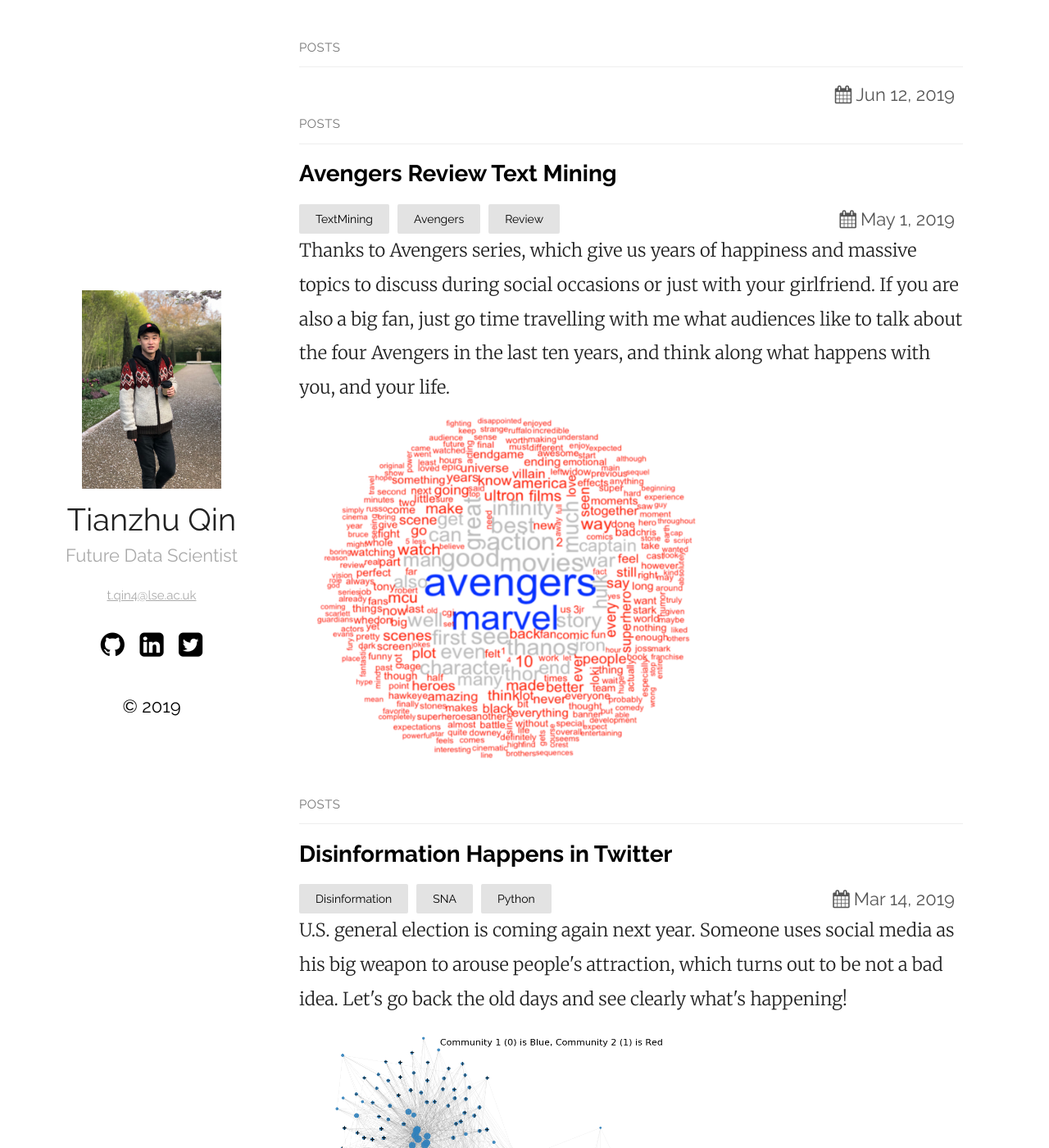
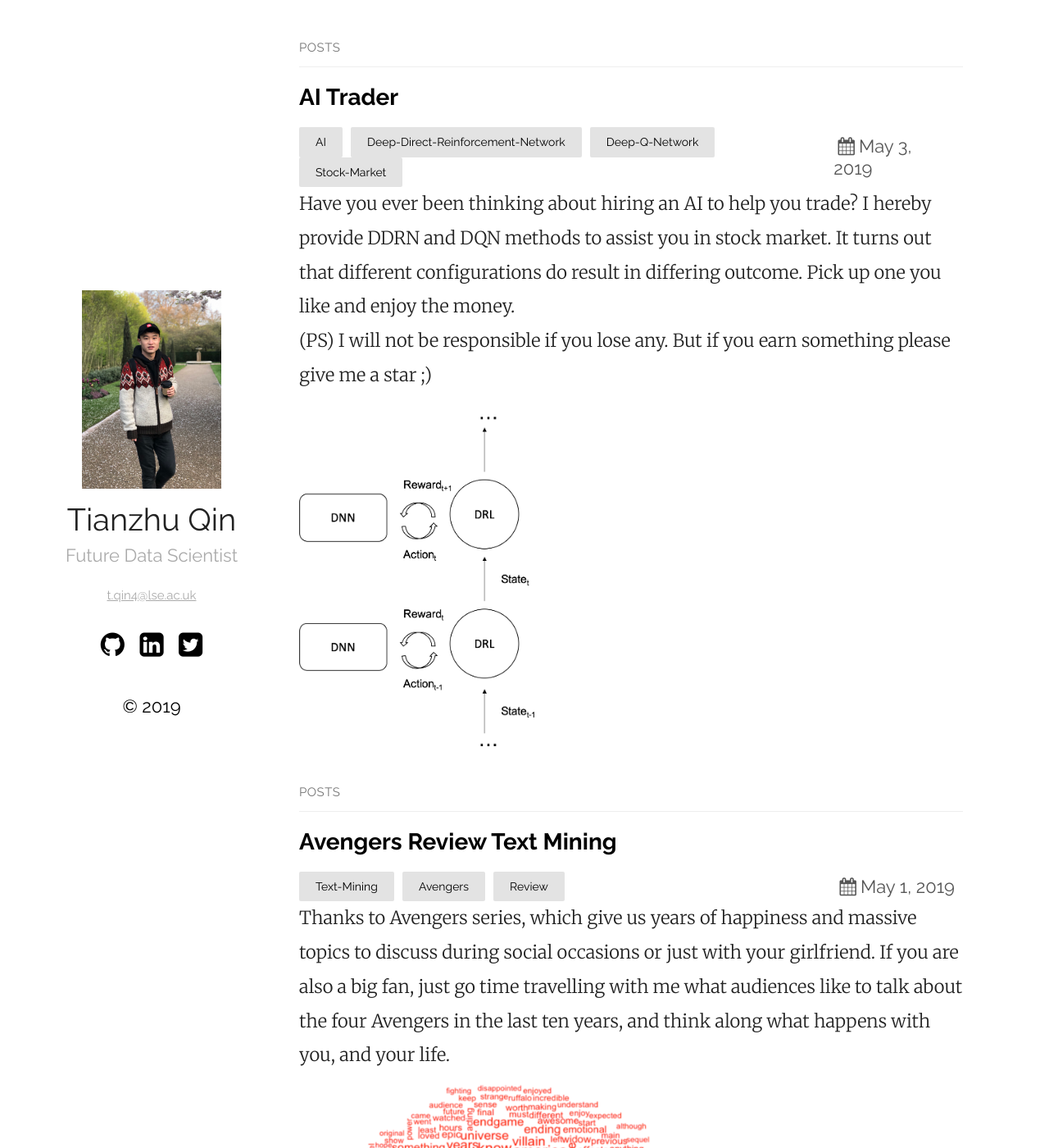
Before and after one commit to TianzhuQin/tianzhu.github.com, a Jekyll site: the page built from index.md, in a window 1280 px wide and 1400 px high. Shown: the whole window at 82% size. Built offline with Jekyll 4.4.1, drawn with Linux system fonts in a browser that asks for light colours.

Commit message:
Add AI project

```diff
--- a/_posts/2019-05-01-avengers_review.markdown
+++ b/_posts/2019-05-01-avengers_review.markdown
@@ -2,7 +2,7 @@
 layout: post
 title:  "Avengers Review Text Mining"
 date:   2019-05-01 05:05:20 +0320
-categories: TextMining Avengers Review
+categories: Text-Mining Avengers Review
 excerpt: Thanks to Avengers series, which give us years of happiness and massive topics to discuss during social occasions or just with your girlfriend. If you are also a big fan, just go time travelling with me what audiences like to talk about the four Avengers in the last ten years, and think along what happens with you, and your life. <br> <img src="/assets/img/captain-shield.png" height="450" width="500">
 ---
 
--- a/_posts/2019-05-03-AI_Trader.markdown
+++ b/_posts/2019-05-03-AI_Trader.markdown
@@ -2,11 +2,10 @@
 layout: post
 title:  "AI Trader"
 date:   2019-05-03 05:10:20 +0320
+tourl: "/assets/work/Tianzhu_Qin_AI_Stock-Market-Trading.html"
 categories: AI Deep-Direct-Reinforcement-Network Deep-Q-Network Stock-Market
-excerpt: Have you ever been thinking about hiring an AI to help you trading? I hereby provide DDRN and DQN two methods to help you guys fighting with the stock market. It turns out that different configurations do result in differing outcome. Pick up one you like and enjoy the money. PS: I will not be responsible if you lose any. But if you earn something please rememeber me and give me a star ;) <br> <img src="/assets/img/DRL.png" height="450" width="500">
+excerpt: Have you ever been thinking about hiring an AI to help you trade? I hereby provide DDRN and DQN methods to assist you in stock market. It turns out that different configurations do result in differing outcome. Pick up one you like and enjoy the money. <br> (PS) I will not be responsible if you lose any. But if you earn something please give me a star ;) <br> <img src="/assets/img/DRL.png" height="450" width="300">
 ---
-
-<object data="/assets/work/Tianzhu_Qin_AI_Stock-Market-Trading.html" width="1000" height="1150" type='application/pdf'/>
 
 [jekyll-docs]: https://jekyllrb.com/docs/home
 [jekyll-gh]:   https://github.com/jekyll/jekyll
```
Also changed, not shown: 12 other files.
